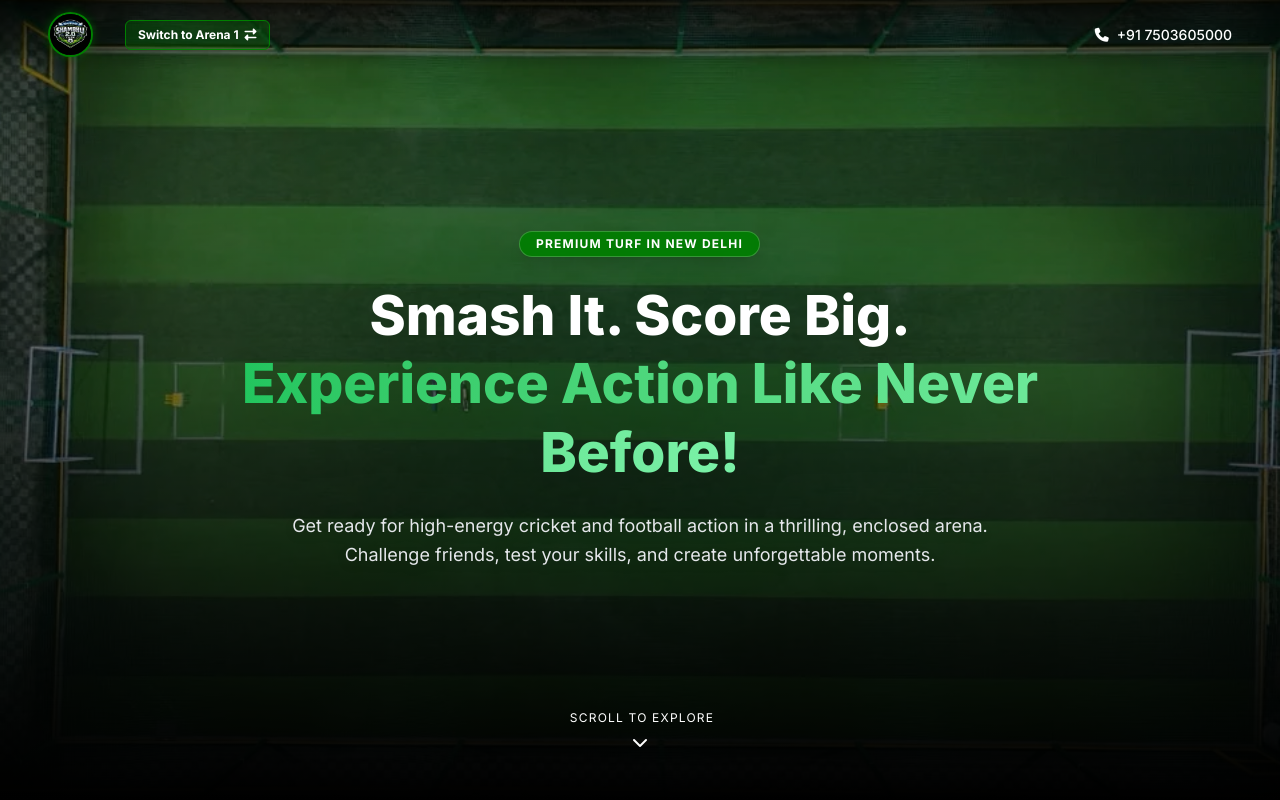
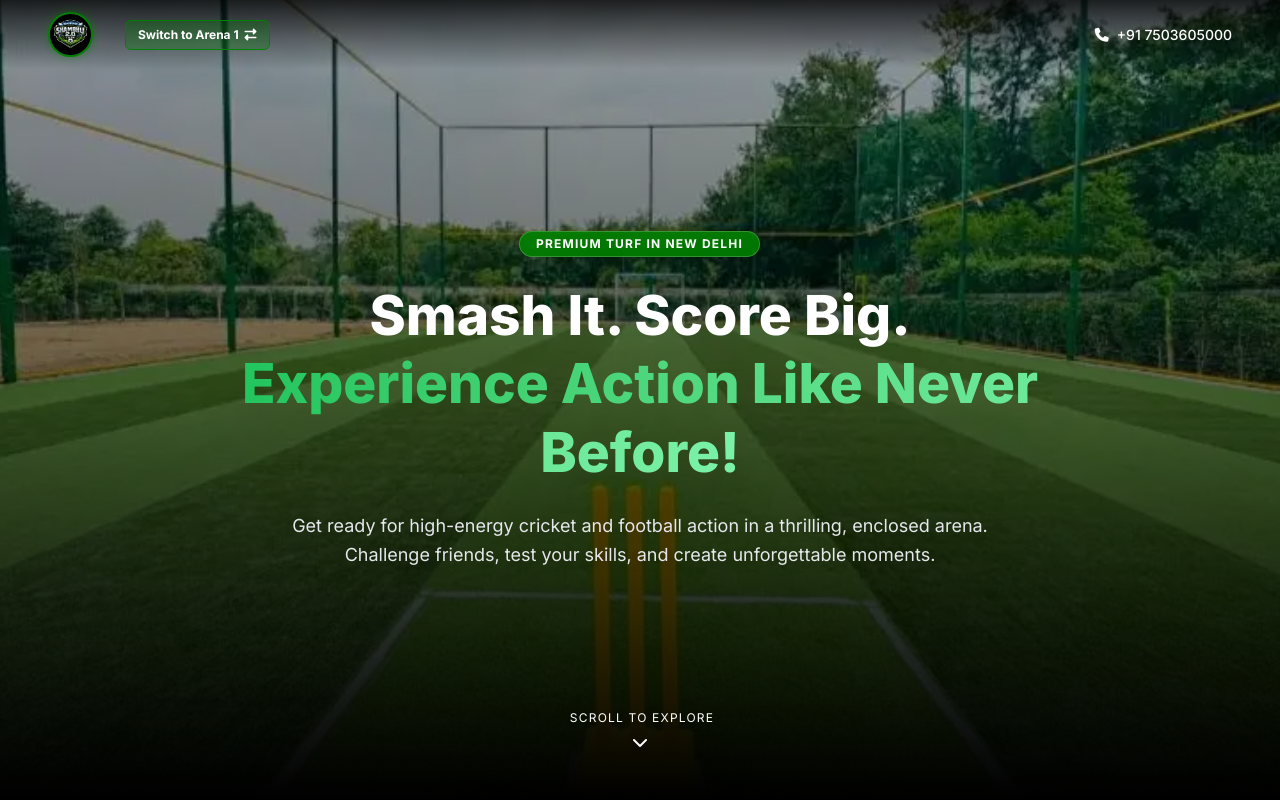
Before and after one commit to inydv/Shambhu-Playing-Arena, a website: page shambhu-playing-arena-2.html in a window 1280 px wide. Shown: the top 800 px of the page. Drawn offline with nearby package versions, Linux system fonts and the light colour scheme.

Commit message:
Update hero image

```diff
--- a/shambhu-playing-arena-2.html
+++ b/shambhu-playing-arena-2.html
@@ -43,7 +43,7 @@
     <link rel="preconnect" href="https://www.google.com">
     <link rel="preconnect" href="https://maps.googleapis.com">
     <link rel="preconnect" href="https://maps.gstatic.com" crossorigin>
-    <link rel="preload" as="image" href="./assets/hero-section-2.webp" type="image/webp">
+    <link rel="preload" as="image" href="./assets/hero-section.webp" type="image/webp">
     <link rel="preload" href="./output.css" as="style">
 
     <!-- Structured Data -->
@@ -100,7 +100,7 @@
                 <!-- Explicit dimensions and fetchpriority added to resolve LCP & layout shifts -->
                 <img fetchpriority="high" width="1920" height="1080" decoding="async"
                     class="gsap-hero-bg w-full h-full object-cover object-center opacity-70"
-                    src="./assets/hero-section-2.webp" alt="Shambhu Playing Arena Hero Image">
+                    src="./assets/hero-section.webp" alt="Shambhu Playing Arena Hero Image">
             </div>
             <div class="absolute inset-0 z-10 bg-linear-to-t from-black via-black/40 to-transparent"></div>
 
```
Also changed, not shown: shambhu-playing-arena.html (+2 -2 lines).
